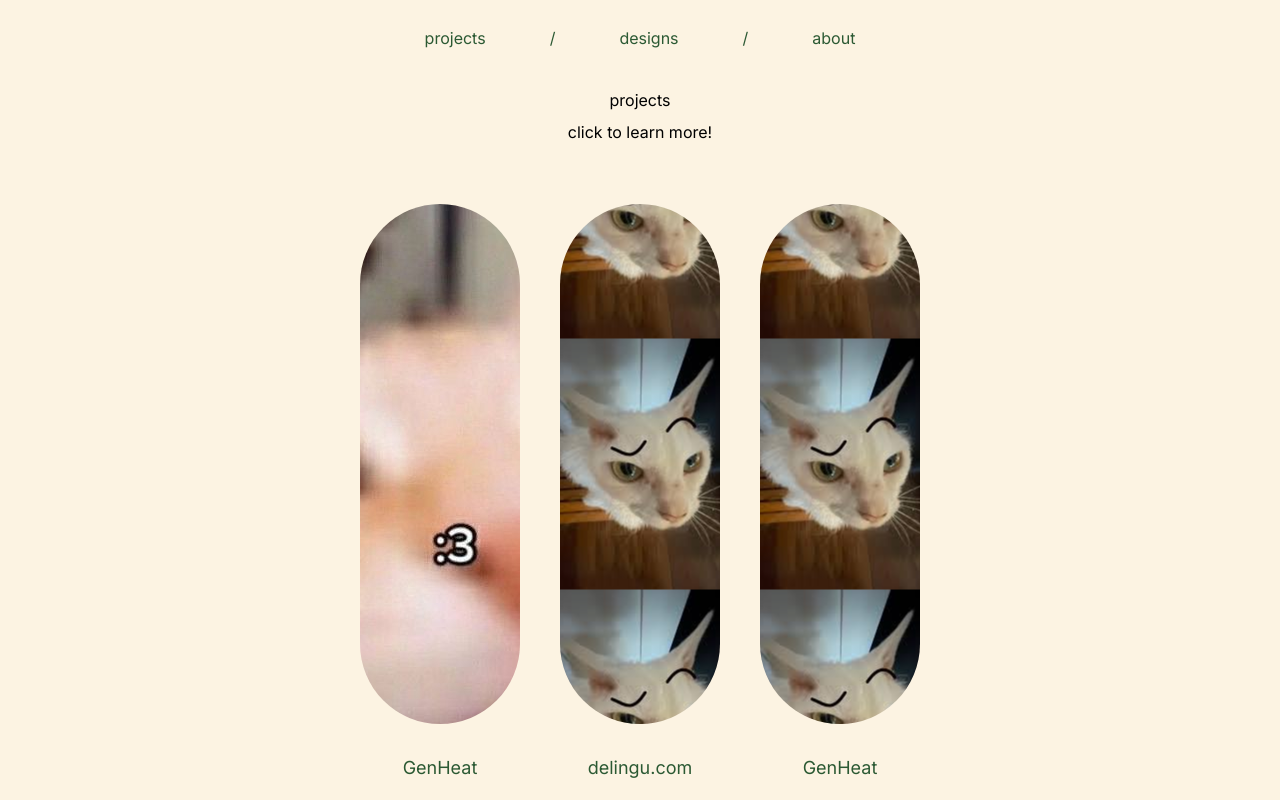
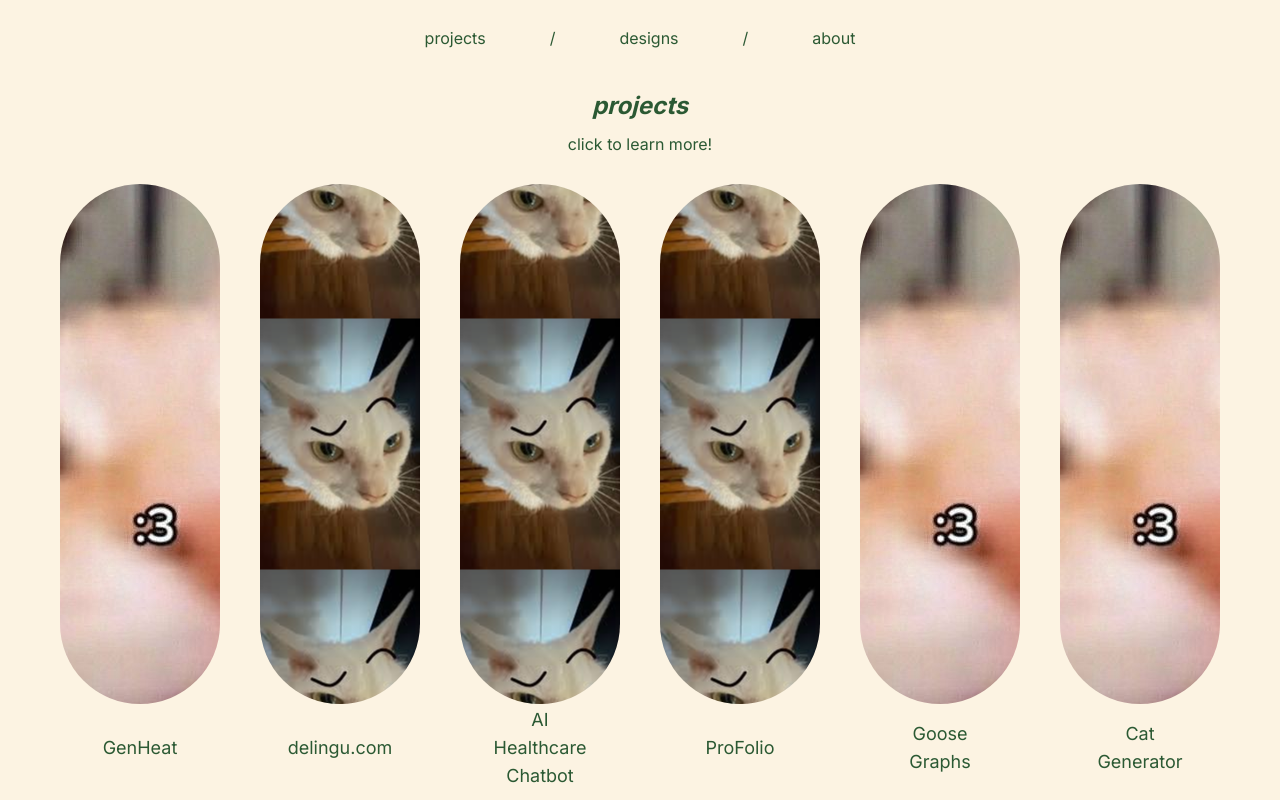
Before and after one commit to snootfef/Personal-Site, a Next.js app: page /projects in a window 1280 px wide. Shown: the top 800 px of the page. Built offline with nearby package versions, Linux system fonts and the light colour scheme.

Commit message:
Cleaned up projects page

```diff
--- a/src/app/data/projects.ts
+++ b/src/app/data/projects.ts
@@ -2,8 +2,11 @@ import { ProjectProps } from "../Interfaces/Interfaces";
 
 const projects: Array<ProjectProps> = [
    { name: 'GenHeat', description: 'lorem ipsun ryan zhu', img: 'test.jpg', tools: 'Java, HTML' },
-   { name: 'delingu.com', description: 'lorem ipsun ryan zhu', img: 'test1.jpg', tools: 'Java, HTML' },
-   { name: 'GenHeat', description: 'lorem ipsun ryan zhu', img: 'test1.jpg', tools: 'Java, HTML' }
+   { name: 'delingu.com', description: 'A personal website/portfolio, all about me.', img: 'test1.jpg', tools: 'TypeScript, Tailwind, CSS, React, Next.js' },
+   { name: 'AI Healthcare Chatbot', description: 'Prototype and roadmap of the creation of an AI Healthcare Chatbot, utilizing MS tools, project management, and artificial intelligence techniques.', img: 'test1.jpg', tools: 'MS Azure, Github' },
+   { name: 'ProFolio', description: 'Website design mockup for aspiring professionals and new graduates to showcase their projects and portfolios while connecting with hiring companies and like-minded creatives.', img: 'test1.jpg', tools: 'Figma, Photoshop' },
+   { name: 'Goose Graphs', description: 'A goose-themed graphing and functions education game inspired by Desmos Marbles.', img: 'test.jpg', tools: 'Java, Photoshop' },
+   { name: 'Cat Generator', description: 'A quick and fun introduction into web development. Chat with a unique roster of cats and rate their messages!', img: 'test.jpg', tools: 'JavaScript, React, CSS, Figma' }
 ];
 
 export default projects;
--- a/src/app/nav.tsx
+++ b/src/app/nav.tsx
@@ -34,21 +34,21 @@ export default function Nav() {
             </Link>
             <Link
                href='/projects'
-               className="mx-16"
+               className="mx-16 hover:mx-20 ease-in-out duration-400 transition-all"
             >
                projects
             </Link>
             <p>/</p>
             <Link
                href='/designs'
-               className="mx-16"
+               className="mx-16 hover:mx-20 ease-in-out duration-400 transition-all"
             >
                designs
             </Link>
             <p>/</p>
             <Link
                href='/about'
-               className="mx-16"
+               className="mx-16 hover:mx-20 ease-in-out duration-400 transition-all"
             >
                about
             </Link>
--- a/src/app/page.tsx
+++ b/src/app/page.tsx
@@ -27,7 +27,7 @@ export default function Home() {
             HI, I'M
           </h1>
           <img
-            src='/assets/logo.png'
+            src='/assets/logo.svg'
             className='w-[65rem]'
           />
         </section>
--- a/src/app/projects/ProjectIcon.tsx
+++ b/src/app/projects/ProjectIcon.tsx
@@ -20,7 +20,7 @@ export default function projectIcon({ project, index, flip, setFlip }: { project
                className="flex flex-col items-center justify-center rounded-full back bg-moss text-rice w-full h-full"
             >
                <p
-                  className="m-3 italic"
+                  className="m-3 italic text-center"
                >
                   {project.tools}
                </p>
@@ -28,7 +28,7 @@ export default function projectIcon({ project, index, flip, setFlip }: { project
                   className="h-[0.09rem] w-36 bg-rice"
                />
                <p
-                  className="text-s m-3"
+                  className="text-s m-3 text-center"
                >
                   {project.description}
                </p>
@@ -38,7 +38,7 @@ export default function projectIcon({ project, index, flip, setFlip }: { project
             className="flex flex-col justify-center items-center w-24 h-12 text-moss"
          >
             <h2
-               className="text-lg"
+               className="text-lg text-center"
             >
                {project.name}
             </h2>
--- a/src/app/projects/page.tsx
+++ b/src/app/projects/page.tsx
@@ -15,10 +15,10 @@ export default function Page() {
       >
          <Nav />
          <section
-            className='w-full flex flex-col items-center justify-center mt-20 mb-10'
+            className='w-full flex flex-col items-center justify-center mt-20 mb-2 text-moss'
          >
             <h2
-               className='text-black my-2'
+               className='text-[1.5rem] my-2 italic font-bold'
             >
                projects
             </h2>
@@ -27,7 +27,7 @@ export default function Page() {
             </p>
          </section>
          <section
-            className='flex flex-row justify-center w-screen h-full mt-15 mb-20'
+            className='flex flex-row justify-center w-screen h-full mb-20'
          >
             {projects.map((project: ProjectProps, index) => <ProjectIcon project={project} index={index} flip={flip} setFlip={setFlip}></ProjectIcon>)}
          </section>
```
Also changed, not shown: public/assets/logo.png, public/assets/logo.svg (added).
